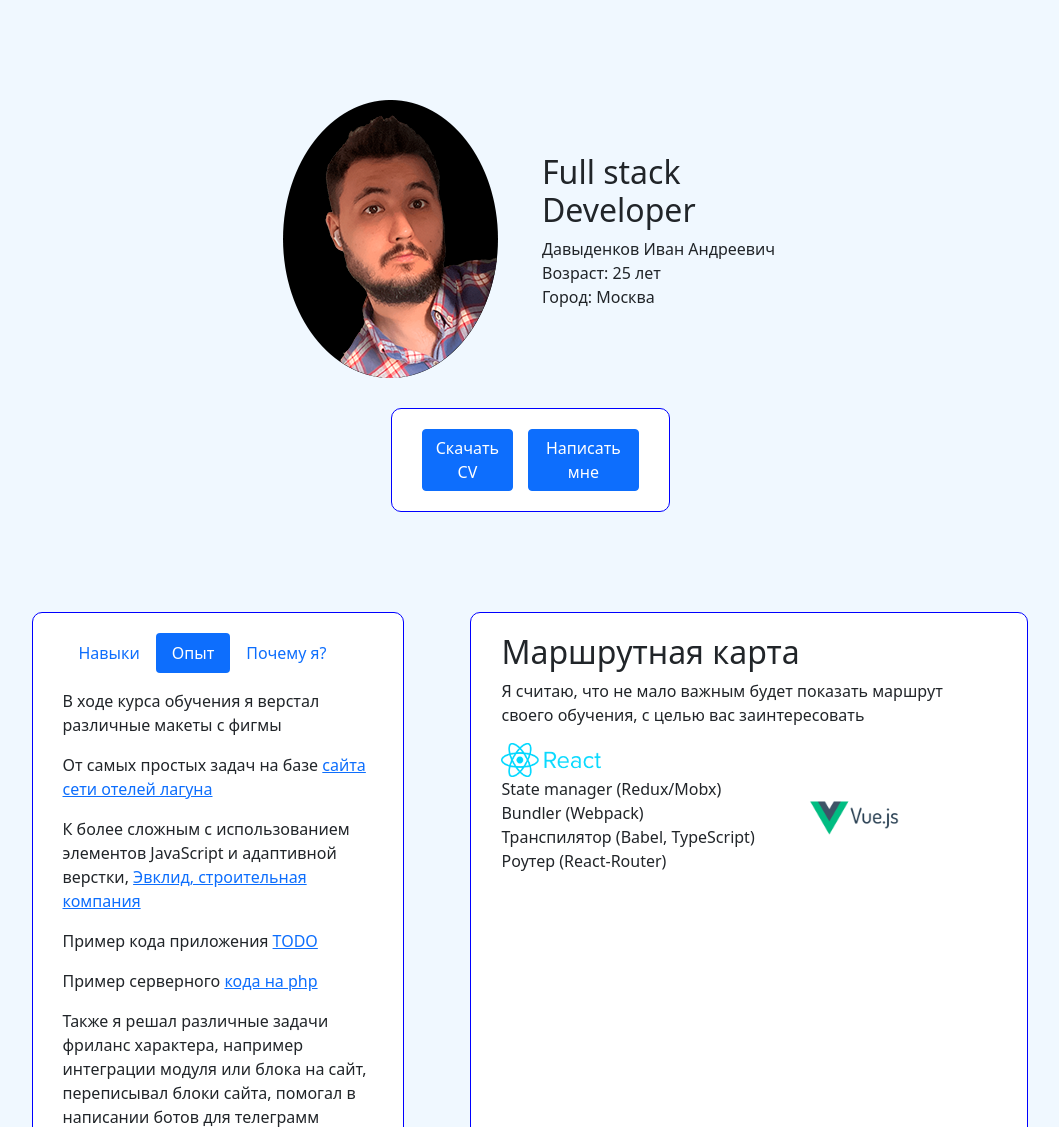
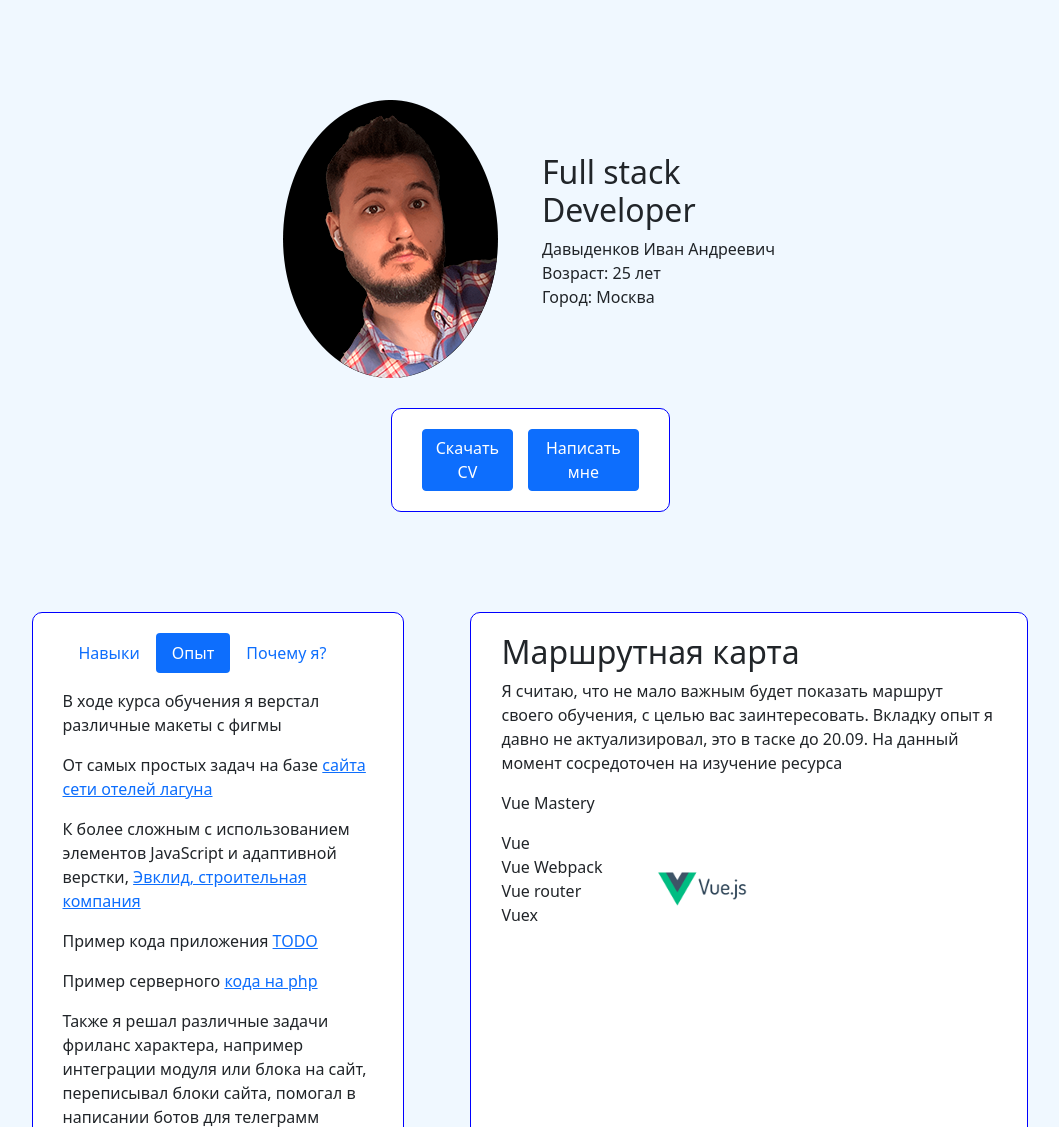
Before and after one commit to Moyato27/moyato27.github.io, a website: page index.html in a window 1280 px wide. Shown: the top 1127 px of the page, without its empty margins (110-1169 px from the left). Drawn offline with nearby package versions, Linux system fonts and the light colour scheme.

Commit message:
Update index.html

```diff
--- a/index.html
+++ b/index.html
@@ -108,23 +108,22 @@
                 <h2 class="map-title">Маршрутная карта</h2>
                 <p class="map-txt">
                     Я считаю, что не мало важным будет показать маршрут своего обучения, с целью вас
-                    заинтересовать
+                    заинтересовать. Вкладку опыт я давно не актуализировал, это в таске  до  20.09. На  данный момент сосредоточен на  изучение ресурса <p>Vue Mastery</p>
                 </p>
                 <div class="map-2">
                     <div class="map-left">
-                        <img src="./img/React_logo_wordmark.png" alt="" class="cards-img">
                         <ul>
                             <li>
-                                State manager (Redux/Mobx)
+                               Vue
                             </li>
                             <li>
-                                Bundler (Webpack)
+                                Vue Webpack
                             </li>
                             <li>
-                                Транспилятор (Babel, TypeScript)
+                                Vue router
                             </li>
                             <li>
-                                Роутер (React-Router)
+                                Vuex
                             </li>
                         </ul>
                     </div>
```
